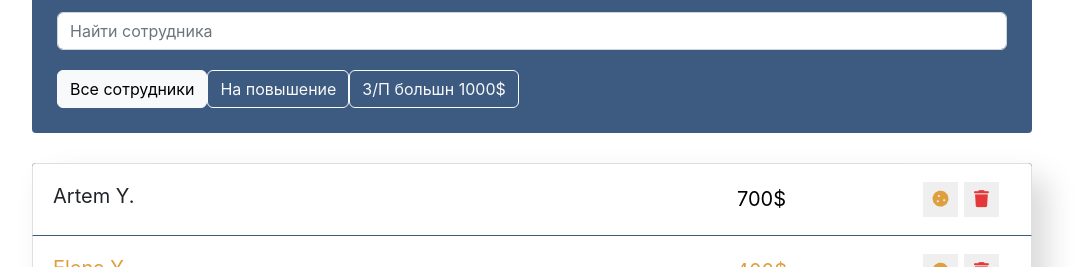
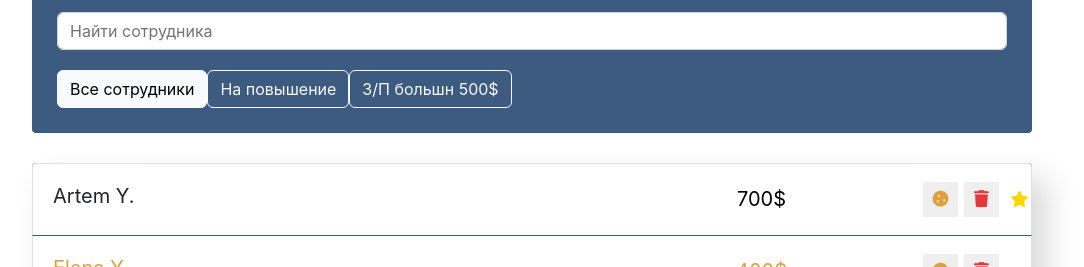
Before and after one commit to artemyatsenko91/Employee-accounting, a React (Create React App) app: page / in a window 1280 px wide. Shown: the part 292-559 px from the top of the page, without its empty margins (108-1192 px from the left). Built offline with nearby package versions, Linux system fonts and the light colour scheme.

Commit message:
Add search and filter

```diff
--- a/src/components/App/App.js
+++ b/src/components/App/App.js
@@ -16,7 +16,7 @@ class App extends Component {
                     name: 'Artem Y.',
                     salary: 700,
                     increase: false,
-                    rise: false,
+                    rise: true,
                     id: 1,
                 },
                 {
@@ -34,6 +34,8 @@ class App extends Component {
                     id: 3,
                 },
             ],
+            term: '',
+            filter: 'all'
         };
         this.maxId = 4;
     }
@@ -71,17 +73,48 @@ class App extends Component {
         }));
     };
 
+    searchEmp = (items, term) => {
+        if (term.length === 0) {
+            return items;
+        }
+
+        return items.filter((item) => {
+            return item.name.indexOf(term) > -1;
+        });
+    };
+
+    onUpdateSearch = (term) => {
+        this.setState({ term });
+    };
+
+    filtered = (items, filter) => {
+        switch (filter) {
+            case 'rise':
+                return items.filter((item) => item.rise);
+            case 'moreThan500':
+                return items.filter((item) => item.salary > 500);
+            default:
+                return items;
+        }
+    };
+
+    onChangeFilter = (filter) => {
+        this.setState({filter})
+    }
+
     render() {
+        const { data, term, filter } = this.state;
         const countEmp = this.state.data.length;
         const countIncrease = this.state.data.filter(
             (item) => item.increase === true
         ).length;
+        const visibleData = this.filtered(this.searchEmp(data, term), filter);
         return (
             <div className='app'>
                 <AppInfo countEmp={countEmp} countIncrease={countIncrease} />
-                <SearchPanel />
+                <SearchPanel onUpdateSearch={this.onUpdateSearch} filter={filter} onChangeFilter={this.onChangeFilter}/>
                 <EmployeesList
-                    data={this.state.data}
+                    data={visibleData}
                     deleteItem={this.deleteItem}
                     onToggleProp={this.onToggleProp}
                 />
--- a/src/components/app-filter/index.js
+++ b/src/components/app-filter/index.js
@@ -1,19 +1,29 @@
+import { Component } from 'react';
 import styles from './style.module.scss';
 
-const AppFilter = () => {
-    return (
-        <div className={styles.btn_group}>
-            <button className='btn btn-light' type='button'>
-                Все сотрудники
-            </button>
-            <button className='btn btn-outline-light' type='button'>
-                На повышение
-            </button>
-            <button className='btn btn-outline-light' type='button'>
-                З/П большн 1000$
-            </button>
-        </div>
-    );
+class AppFilter extends Component {
+    render () {
+        const buttonsData = [
+            { name: 'all', btnText: 'Все сотрудники' },
+            { name: 'rise', btnText: 'На повышение' },
+            { name: 'moreThan500', btnText: 'З/П большн 500$' },
+        ];
+
+        const buttons = buttonsData.map(({ name, btnText }) => {
+            const active = this.props.filter === name;
+            const clazz = active ? 'btn-light' : 'btn-outline-light';
+            return (
+                <button className={`btn ${clazz}`} type='button' key={name} onClick={() => this.props.onChangeFilter(name)}>
+                    {btnText}
+                </button>
+            );
+        });
+        return (
+            <div className={styles.btn_group}>
+                {buttons}
+            </div>
+        );
+    }
 };
 
 export default AppFilter;
--- a/src/components/search-panel/index.js
+++ b/src/components/search-panel/index.js
@@ -1,17 +1,29 @@
+import { Component } from 'react';
+
 import styles from './style.module.scss';
 import AppFilter from '../app-filter';
 
-const SearchPanel = () => {
+class SearchPanel extends Component {
+    onUpdateSearch = (e) => {
+        const term = e.target.value;
+        this.setState({term});
+        this.props.onUpdateSearch(term)
+    };
+
+    render() {
         return (
             <div className={styles.serach_panel}>
                 <input
                     type='text'
                     className='form-control seach-input'
                     placeholder='Найти сотрудника'
+                    value={this.term}
+                    onChange={this.onUpdateSearch}
                 />
-            <AppFilter />
+                <AppFilter filter={this.props.filter} onChangeFilter={this.props.onChangeFilter}/>
             </div>
         );
-};
+    }
+}
 
 export default SearchPanel;
```
Lines whose indentation alone changed are shown as unchanged.
